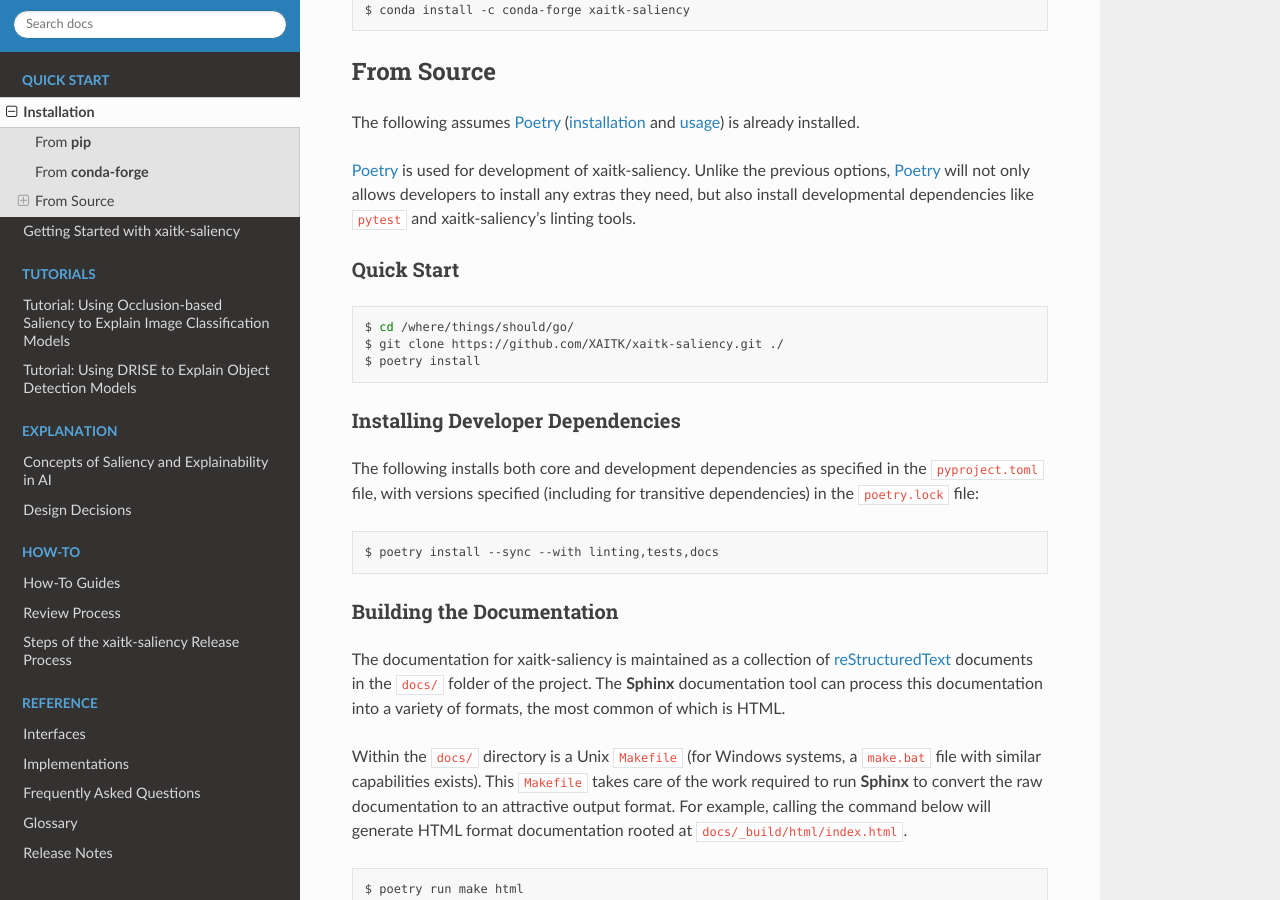
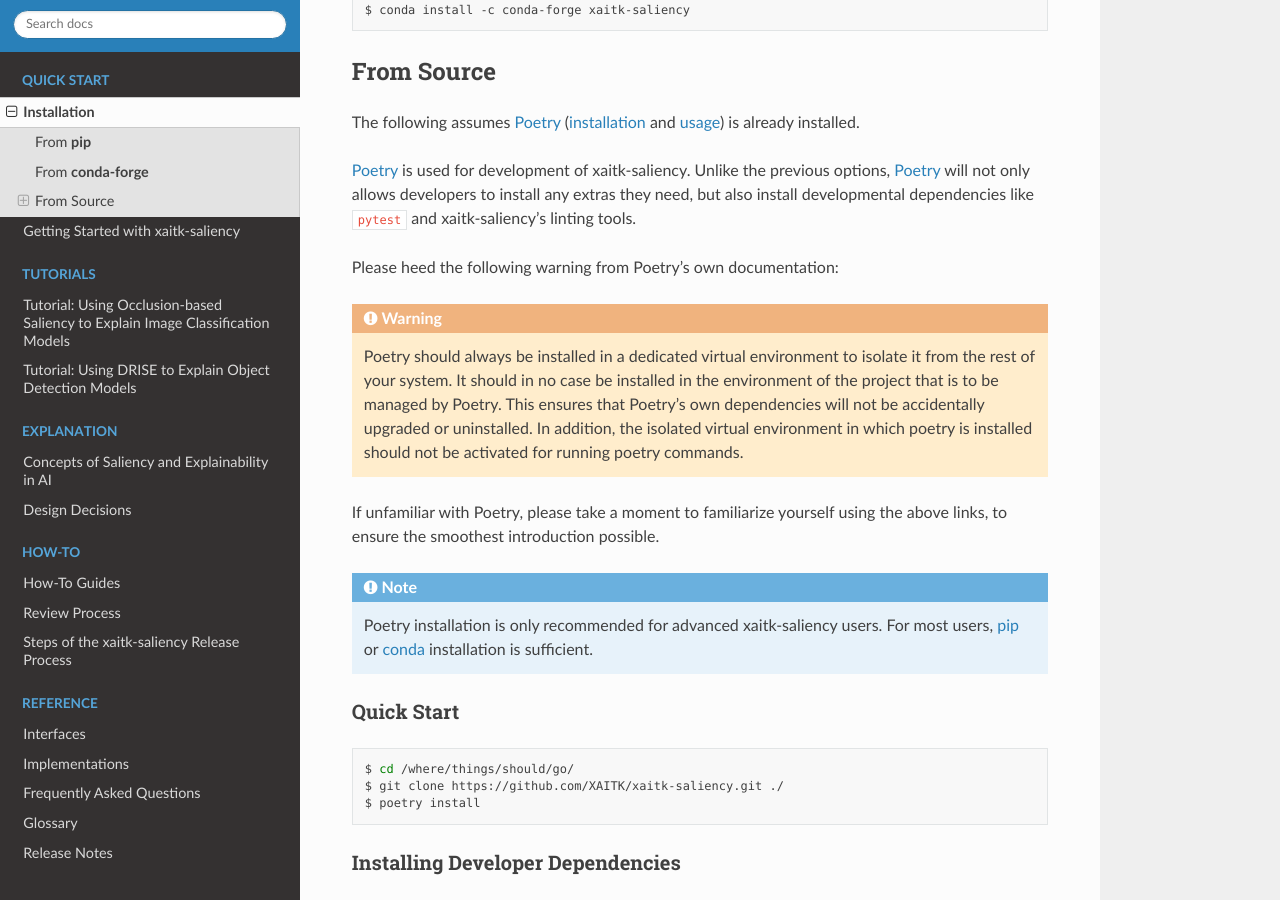
Before and after one commit to XAITK/xaitk-saliency, a Sphinx documentation site: the page built from docs/installation.rst, in a window 1280 px wide and 900 px high, scrolled down 494 px. Built offline with Sphinx 7.4.7 and the Read the Docs theme 3.1.0, drawn with Linux system fonts in a browser that asks for light colours; pages that are not in the unit, such as notebooks, are missing from menus.

Commit message:
Added poetry venv warning

```diff
--- a/docs/installation.rst
+++ b/docs/installation.rst
@@ -15,12 +15,16 @@
 
 .. :auto install-commands:
 
+.. _pip:
+
 From :command:`pip`
 -------------------
 
 .. prompt:: bash
 
     pip install xaitk-saliency
+
+.. _conda:
 
 From :command:`conda-forge`
 ---------------------------
@@ -40,6 +44,21 @@
 `Poetry`_ is used for development of xaitk-saliency. Unlike the previous options,
 `Poetry`_ will not only allows developers to install any extras they need,
 but also install developmental dependencies like ``pytest`` and xaitk-saliency's linting tools.
+
+Please heed the following warning from Poetry's own documentation:
+
+.. warning::
+  Poetry should always be installed in a dedicated virtual environment to isolate it from the rest of your system.
+  It should in no case be installed in the environment of the project that is to be managed by Poetry. This ensures
+  that Poetry's own dependencies will not be accidentally upgraded or uninstalled. In addition, the isolated virtual
+  environment in which poetry is installed should not be activated for running poetry commands.
+
+If unfamiliar with Poetry, please take a moment to familiarize yourself using the above links, to ensure the smoothest
+introduction possible.
+
+.. note::
+  Poetry installation is only recommended for advanced xaitk-saliency users. For most users, :ref:`pip<pip>` or
+  :ref:`conda<conda>` installation is sufficient.
 
 .. :auto from-source:
 
--- a/docs/release_notes/pending_release.rst
+++ b/docs/release_notes/pending_release.rst
@@ -46,6 +46,8 @@
 
 * Created titles for notebooks that did not have a title.
 
+* Added warning to use Poetry only in a virtual environment per Poetry documentation.
+
 Fixes
 -----
 
```
Also changed, not shown: README.md (+17 -5 lines), .pre-commit-config.yaml.
